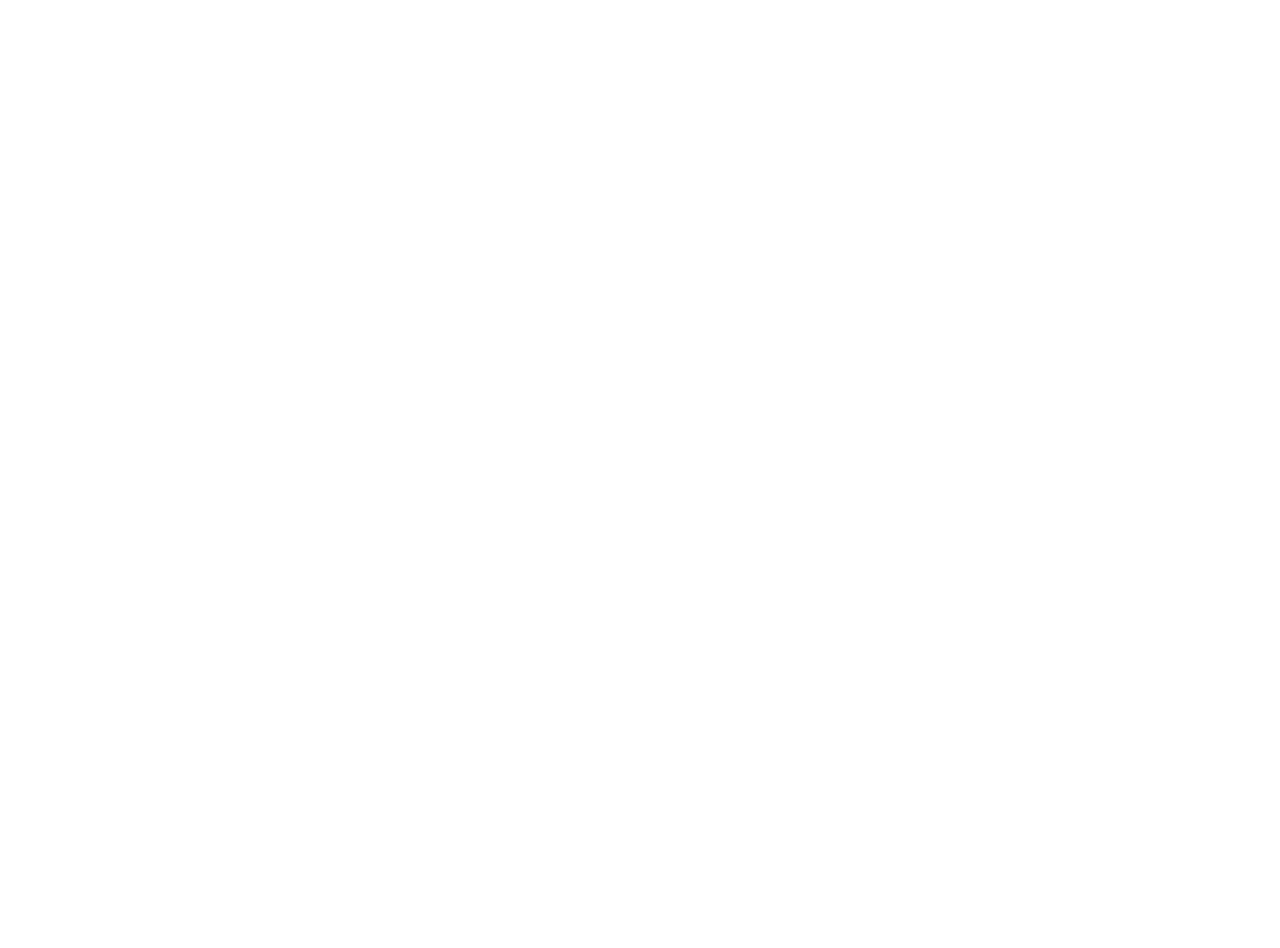
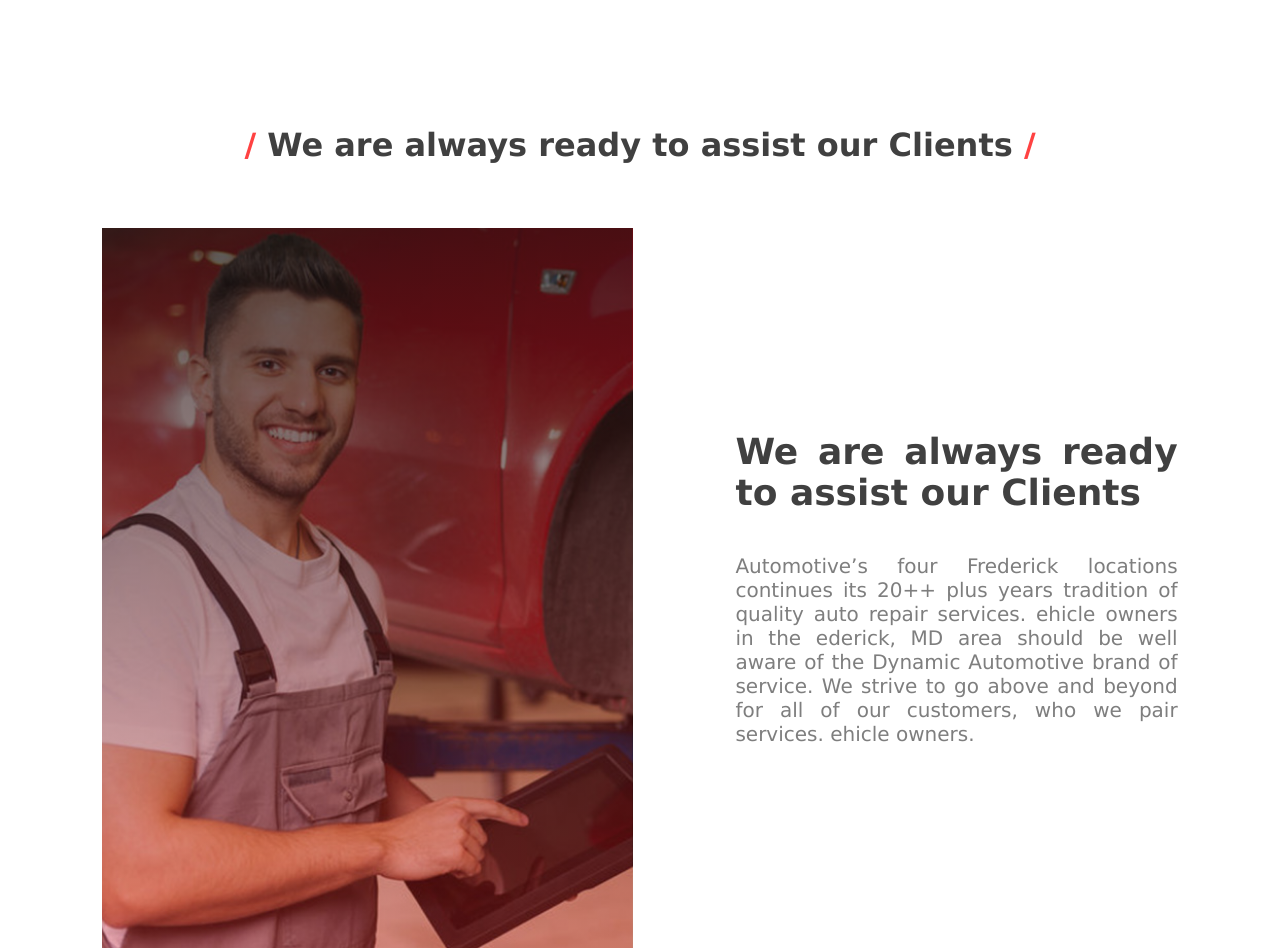
Before and after one commit to kenankaric122/carserviceweb, a React (Create React App) app: page /aboutus in a window 1280 px wide. Shown: the part 802-1750 px from the top of the page. Before the commit the page ends 800 px from the top, so only its background shows below. Built offline with nearby package versions, Linux system fonts and the light colour scheme.

Commit message:
:lipstick: updated about us page

```diff
--- /dev/null
+++ b/src/components/Clients.jsx
@@ -0,0 +1,19 @@
+import React from 'react';
+import './styles/Clients.css';
+
+function Clients() {
+    return (
+        <div className='clients1'>
+        <h1 style={{color : "#404040", textAlign : "center", marginTop : "10%", fontWeight : "bold"}}><span>/ </span>We are always ready to assist our Clients<span> /</span></h1>
+        <div className='clients'>
+        <div className='img1'></div>
+            <div className='text1'>
+            <span style={{color : "#404040", fontWeight : "bold", fontSize : "36px"}}>We are always ready to assist our Clients<br/><br/></span>
+            Automotive’s four Frederick locations continues its 20++ plus years tradition of quality auto repair services. ehicle owners in the ederick, MD area should be well aware of the Dynamic Automotive brand of service. We strive to go above and beyond for all of our customers, who we pair services. ehicle owners.
+        </div>
+        </div>
+        </div>
+    )
+}
+
+export default Clients
--- a/src/components/styles/AboutHome.css
+++ b/src/components/styles/AboutHome.css
@@ -1,5 +1,5 @@
 .abouthome{
-    background:linear-gradient(rgba(20, 20, 20, 0.7 ), rgba(255, 0, 0, 0.63)), url('../../assets/wallpaper4.jpg');
+    background:linear-gradient(rgba(20, 20, 20, 0.7 ), rgba(255, 0, 0, 0.58)), url('../../assets/wallpaper4.jpg');
     width: 100%;
     height: 100vh;
     display: flex;
--- /dev/null
+++ b/src/components/styles/Clients.css
@@ -0,0 +1,31 @@
+.clients{
+    display: flex;
+    width: 100%;
+    height: 90vh;
+    margin-top: 5%;
+}
+
+.clients .img1{
+
+    background:linear-gradient(rgba(20, 20, 20, 0.7 ), rgba(255, 30, 30, 0.288)), url('../../assets/about.jpg');
+    margin-left: 8%;
+    height: 100%;
+    flex: 60%;
+    background-position: center;
+    background-repeat: no-repeat;
+    background-size: cover;
+}
+
+.clients .text1{
+
+    margin-left: 8%;
+    margin-right: 8%;
+    height: 100%;
+    flex: 50%;
+    text-align: justify;
+    display: flex;
+    flex-direction: column;
+    justify-content: center;
+    color: rgb(126, 126, 126);
+    font-size: 20px;
+}
--- a/src/components/styles/Form.css
+++ b/src/components/styles/Form.css
@@ -67,7 +67,6 @@
     background-color: rgb(41, 41, 41);
     width: 300px;
     height: 50px;
-
 }
 
 .form1 .btn{
--- a/src/components/styles/GalHome.css
+++ b/src/components/styles/GalHome.css
@@ -1,5 +1,5 @@
 .galhome{
-    background:linear-gradient(rgba(20, 20, 20, 0.7 ), rgba(255, 0, 0, 0.63)), url('../../assets/wallpaper3.jpg');
+    background:linear-gradient(rgba(20, 20, 20, 0.7 ), rgba(255, 0, 0, 0.50)), url('../../assets/wallpaper3.jpg');
     width: 100%;
     height: 100vh;
     display: flex;
--- a/src/components/styles/Home.css
+++ b/src/components/styles/Home.css
@@ -1,5 +1,5 @@
 .home{
-    background:linear-gradient(rgba(20, 20, 20, 0.7 ), rgba(255, 30, 30, 0.5)), url('../../assets/wallpaper.jpg');
+    background:linear-gradient(rgba(20, 20, 20, 0.7 ), rgba(255, 30, 30, 0.53)), url('../../assets/wallpaper.jpg');
     width: 100%;
     height: 100vh;
     display: flex;
--- a/src/components/styles/HomeContact.css
+++ b/src/components/styles/HomeContact.css
@@ -1,5 +1,5 @@
 .homecontact{
-    background:linear-gradient(rgba(255, 30, 30, 0.788), rgba(126, 2, 2, 0.774)), url('../../assets/wallpaper.jpg');
+    background:linear-gradient(rgba(255, 30, 30, 0.788), rgba(255, 30, 30, 0.63)), url('../../assets/wallpaper.jpg');
     display: flex;
     width: 100%;
     height: 15vh;
--- a/src/components/styles/ResHome.css
+++ b/src/components/styles/ResHome.css
@@ -1,5 +1,5 @@
 .reshome{
-    background:linear-gradient(rgba(20, 20, 20, 0.7 ), rgba(255, 0, 0, 0.63)), url('../../assets/wallpaper2.jpg');
+    background:linear-gradient(rgba(20, 20, 20, 0.7 ), rgba(255, 30, 30, 0.63)), url('../../assets/wallpaper2.jpg');
     width: 100%;
     height: 100vh;
     display: flex;
--- a/src/pages/Aboutus.jsx
+++ b/src/pages/Aboutus.jsx
@@ -1,12 +1,14 @@
 import React from 'react'
 import Navbar from '../components/Navbar';
 import AboutHome from '../components/AboutHome';
+import Clients from '../components/Clients';
 
 function Aboutus() {
     return (
         <div>
             <Navbar/>
             <AboutHome/>
+            <Clients/>
         </div>
     )
 }
```
Also changed, not shown: src/assets/about.jpg (added), src/assets/wallpaper3.jpg.
